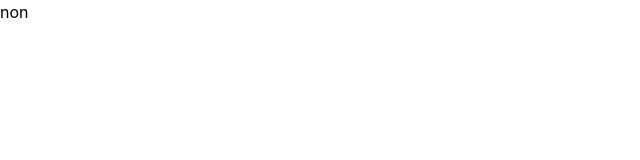
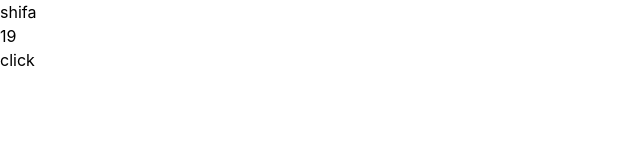
Before and after one commit to shifa-yasmin/fetch, a React (Vite) app: page / in a window 1280 px wide. Shown: the top 160 px of the page, without its empty margins (0-640 px from the left). Built offline with nearby package versions, Linux system fonts and the light colour scheme.

Commit message:
prev using

```diff
--- a/src/App.jsx
+++ b/src/App.jsx
@@ -231,17 +231,41 @@
 
 // export default App
 
-import React from 'react'
+// import React from 'react'
+// const App = () => {
+//  const role="";
+// switch(role){
+//   case "admin":
+//     return <h1>admin</h1>
+//     case "user":
+//       return   <h1>user</h1>
+//       default:
+//        return <h1>non</h1>
+// }
+// }
+
+// export default App
+
+
+
+
+import  { useState } from 'react'
+
 const App = () => {
- const role="";
-switch(role){
-  case "admin":
-    return <h1>admin</h1>
-    case "user":
-      return   <h1>user</h1>
-      default:
-       return <h1>non</h1>
-}
+  const [data,setdata]=useState({name:"shifa",age:19});
+  const handle=()=>{
+    setdata((prev)=>({
+       ...prev,
+      age:prev.age+1
+    }))
+  }
+  return (
+    <div>
+    <h1>{data.name}</h1>
+    <h1>{data.age}</h1>
+    <button onClick={handle}>click</button>
+    </div>
+  )
 }
 
 export default App
```
